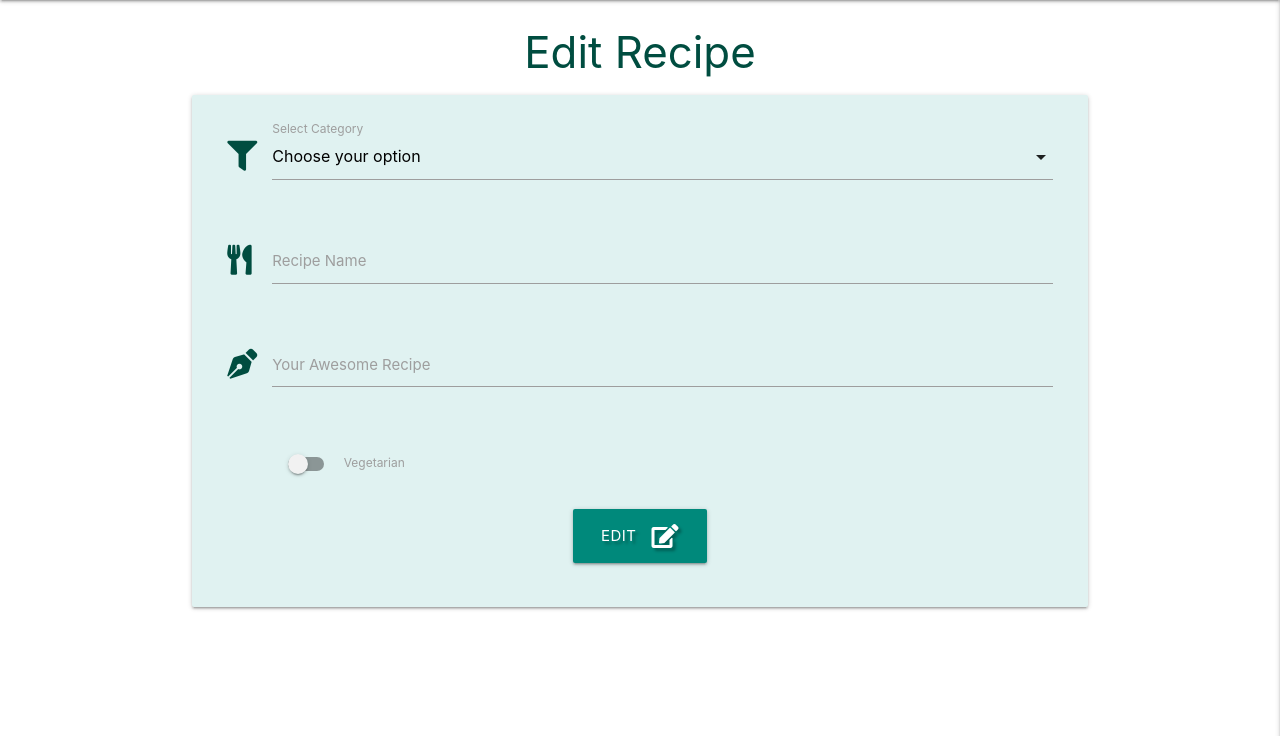
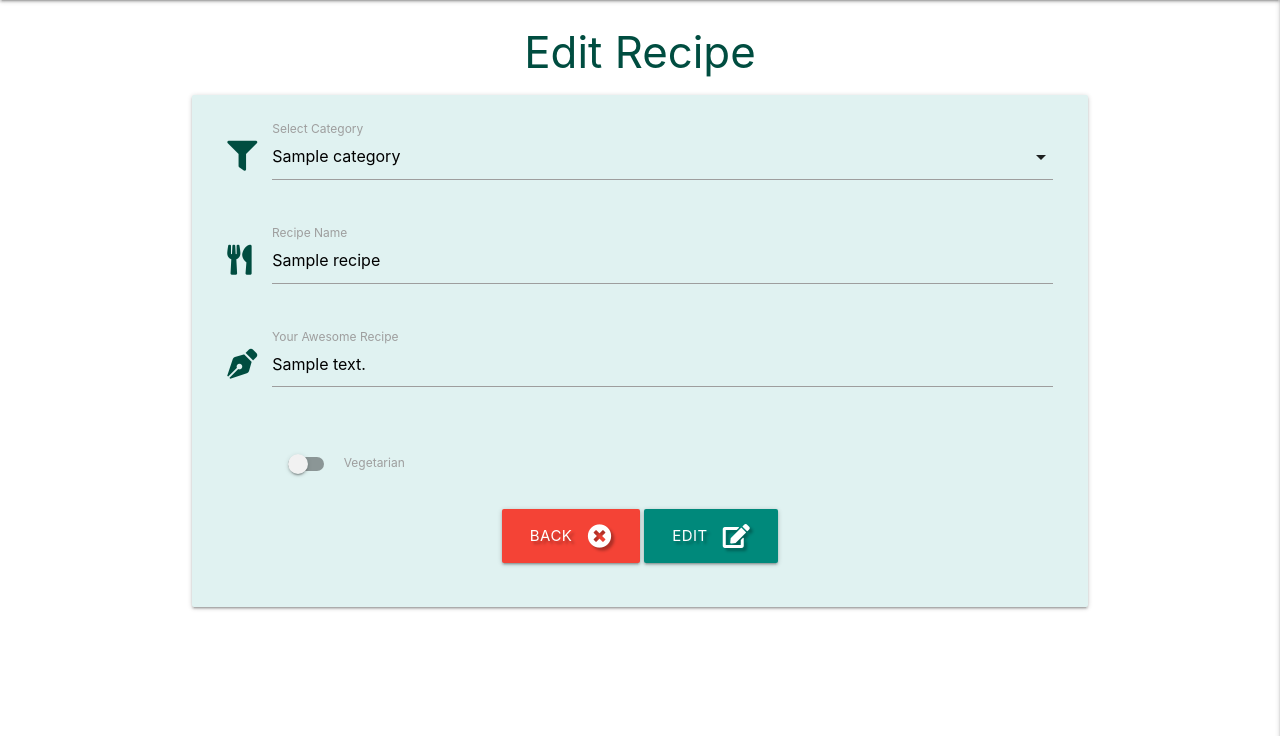
Before and after one commit to Code-Institute-Submissions/cookio, a Flask app: template templates/edit_recipe.html in a window 1280 px wide. Shown: the part 64-800 px from the top of the page. Run offline with Flask 2, Linux system fonts and the light colour scheme; the template is opened without the code that fills it: most values are stand-ins (such as "Sample title", 1, 10 or a date in 2020); some libraries are stand-ins or nearby versions.

Commit message:
connect data to edit form

```diff
--- a/templates/edit_recipe.html
+++ b/templates/edit_recipe.html
@@ -9,9 +9,13 @@
             <div class="input-field col s12">
                 <i class="fas fa-filter prefix teal-text text-darken-4"></i>
                 <select id="category_name" name="category_name" class="validate" required>
-                    <option value="" disabled selected>Choose your option</option>
+                    <option value="" disabled>Choose your option</option>
                     {% for category in categories %}
-                    <option value="{{ category.category_name }}">{{ category.category_name }}</option>
+                        {% if category.category_name == recipe.category_name %}
+                        <option value="{{ category.category_name }}" selected>{{ category.category_name }}</option>
+                        {% else %}
+                        <option value="{{ category.category_name }}">{{ category.category_name }}</option>
+                        {% endif %}
                     {% endfor %}
                 </select>
                 <label for="category_name">Select Category</label>
@@ -21,8 +25,8 @@
         <div class="row">
             <div class="input-field col s12">
                 <i class="fas fa-utensils prefix teal-text text-darken-4"></i>
-                <input id="recipe_name" name="recipe_name" minlength="5" maxlength="50" type="text" class="validate"
-                    required>
+                <input id="recipe_name" name="recipe_name" minlength="5" maxlength="50"
+                value="{{ recipe.recipe_name }}" type="text" class="validate" required>
                 <label for="recipe_name">Recipe Name</label>
             </div>
         </div>
@@ -30,8 +34,10 @@
         <div class="row">
             <div class="input-field col s12">
                 <i class="fas fa-pen-nib prefix teal-text text-darken-4"></i>
-                <textarea id="recipe_description" name="recipe_description" minlength="50" maxlength="1000"
-                    class="materialize-textarea validate" required></textarea>
+                <textarea id="recipe_description" name="recipe_description" minlength="50"
+                maxlength="1000" class="materialize-textarea validate" required>
+                {{- recipe.recipe_description -}}
+            </textarea>
                 <label for="recipe_description">Your Awesome Recipe</label>
             </div>
         </div>
@@ -41,7 +47,11 @@
                 <div class="switch">
                     <i class="fas fa-seeding prefix teal-text text-darken-4"></i>
                     <label for="is_vegetarian">
+                        {% if recipe.is_vegetarian == "on" %}
+                        <input type="checkbox" id="is_vegetarian" name="is_vegetarian" checked>
+                        {% else %}
                         <input type="checkbox" id="is_vegetarian" name="is_vegetarian">
+                        {% endif %}
                         <span class="lever"></span>
                         Vegetarian
                     </label>
@@ -51,6 +61,9 @@
         <!-- Submit a Recipe Button -->
         <div class="row">
             <div class="col s12 center-align">
+                <a href="{{ url_for('get_recipes') }}" class="btn-large red text-shadow">
+                    Back <i class="fas fa-times-circle right"></i>
+                </a>
                 <button type="submit" class="btn-large teal darken-1 text-shadow">
                     Edit <i class="fas fa-edit right"></i>
                 </button>
--- a/templates/recipes.html
+++ b/templates/recipes.html
@@ -15,7 +15,7 @@
 
             <div class="col s9">
                 <strong>{{ recipe.recipe_name }}</strong>
-                {% if recipe.is_vegan == "on" %}
+                {% if recipe.is_vegetarian == "on" %}
                 <i class="fas fa-leaf teal-text text-lighten-2 tooltipped" data-position="right"
                     data-tooltip="VEGETARIAN"></i>
                 {% endif %}
```
